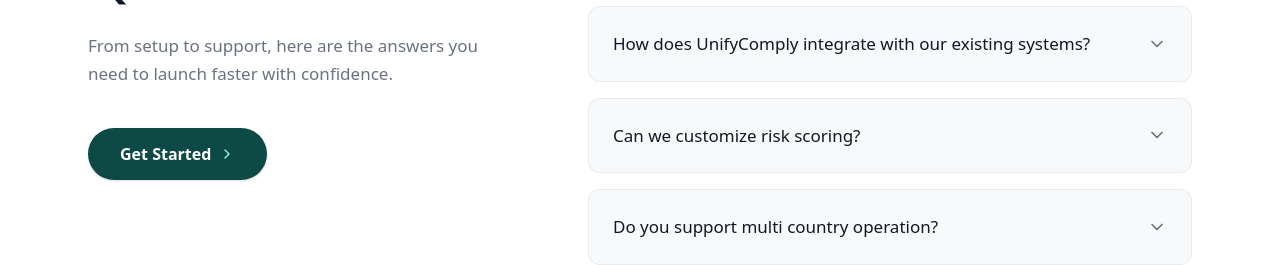
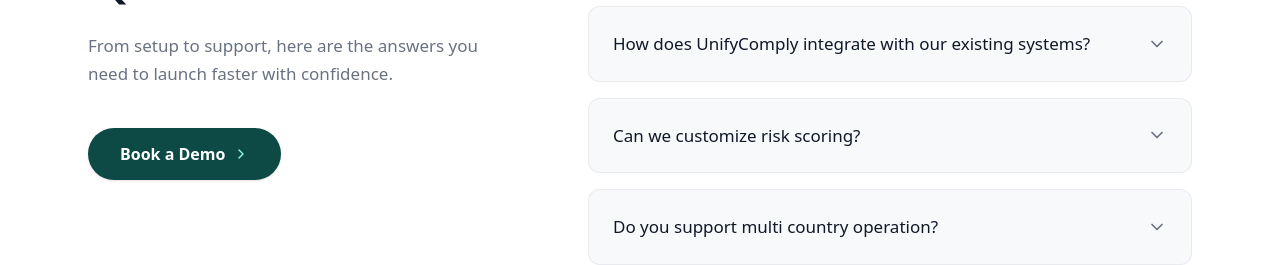
Before and after one commit to dsparrowm/unifycomply, a Next.js app: page / in a window 1280 px wide. Shown: the part 6960-7225 px from the top of the page. Built offline with nearby package versions, Linux system fonts and the light colour scheme.

Commit message:
added calendry link for other cTA buttons

```diff
--- a/src/components/layout/Navbar.tsx
+++ b/src/components/layout/Navbar.tsx
@@ -8,6 +8,7 @@
 
 export default function Navbar() {
     const [scrolled, setScrolled] = useState(false);
+    const demoUrl = "https://calendly.com/akinsanyaowolabi33/30min";
 
     useEffect(() => {
         const handleScroll = () => setScrolled(window.scrollY > 20);
@@ -42,7 +43,7 @@
                         <Link href="#pricing" className="relative transition-all duration-300 hover:-translate-y-0.5 hover:text-[#164e43] after:absolute after:left-0 after:-bottom-1 after:h-[2px] after:w-full after:origin-left after:scale-x-0 after:rounded-full after:bg-[#164e43] after:transition-transform after:duration-300 hover:after:scale-x-100">
                             Pricing
                         </Link>
-                        <Link href="#resources" className="relative transition-all duration-300 hover:-translate-y-0.5 hover:text-[#164e43] after:absolute after:left-0 after:-bottom-1 after:h-[2px] after:w-full after:origin-left after:scale-x-0 after:rounded-full after:bg-[#164e43] after:transition-transform after:duration-300 hover:after:scale-x-100">
+                        <Link href="#faq" className="relative transition-all duration-300 hover:-translate-y-0.5 hover:text-[#164e43] after:absolute after:left-0 after:-bottom-1 after:h-[2px] after:w-full after:origin-left after:scale-x-0 after:rounded-full after:bg-[#164e43] after:transition-transform after:duration-300 hover:after:scale-x-100">
                             Resources
                         </Link>
                         <Link href="#contact" className="relative transition-all duration-300 hover:-translate-y-0.5 hover:text-[#164e43] after:absolute after:left-0 after:-bottom-1 after:h-[2px] after:w-full after:origin-left after:scale-x-0 after:rounded-full after:bg-[#164e43] after:transition-transform after:duration-300 hover:after:scale-x-100">
@@ -54,6 +55,7 @@
                         <Button
                             size="lg"
                             className="hidden font-semibold sm:inline-flex"
+                            onClick={() => window.open(demoUrl, "_blank", "noopener,noreferrer")}
                         >
                             Book a Demo
                         </Button>
--- a/src/components/sections/FAQ.tsx
+++ b/src/components/sections/FAQ.tsx
@@ -36,6 +36,7 @@
 export default function FAQ() {
     const [openIndex, setOpenIndex] = useState<number | null>(0);
     const containerRef = useRef<HTMLDivElement>(null);
+    const demoUrl = "https://calendly.com/akinsanyaowolabi33/30min";
 
     useGSAP(() => {
         const tl = gsap.timeline({
@@ -80,9 +81,14 @@
                             From setup to support, here are the answers you need to launch faster with confidence.
                         </p>
 
-                        <button className="flex cursor-pointer items-center gap-2 rounded-full bg-[#0d4a45] px-8 py-3.5 font-semibold text-white shadow-sm transition-all duration-300 ease-out hover:-translate-y-0.5 hover:bg-[#093531] hover:shadow-[0_16px_30px_rgba(13,74,69,0.22)] active:scale-[0.98]">
-                            Get Started <ChevronRight className="w-4 h-4 text-teal-200" />
-                        </button>
+                        <a
+                            href={demoUrl}
+                            target="_blank"
+                            rel="noopener noreferrer"
+                            className="flex cursor-pointer items-center gap-2 rounded-full bg-[#0d4a45] px-8 py-3.5 font-semibold text-white shadow-sm transition-all duration-300 ease-out hover:-translate-y-0.5 hover:bg-[#093531] hover:shadow-[0_16px_30px_rgba(13,74,69,0.22)] active:scale-[0.98]"
+                        >
+                            Book a Demo <ChevronRight className="w-4 h-4 text-teal-200" />
+                        </a>
                     </div>
 
                     {/* Right Column - Accordion */}
--- a/src/components/sections/FeaturesGrid.tsx
+++ b/src/components/sections/FeaturesGrid.tsx
@@ -75,6 +75,7 @@
 
     return (
         <section
+            id="products"
             ref={sectionRef}
             className="relative isolate overflow-hidden bg-[linear-gradient(180deg,#f7f8f6_0%,#f7f8f6_70%,#edf4f3_100%)] py-28"
         >
--- a/src/components/sections/Footer.tsx
+++ b/src/components/sections/Footer.tsx
@@ -3,9 +3,11 @@
 import { Facebook, Linkedin, Instagram, Send } from "lucide-react";
 import Image from "next/image";
 
+const demoUrl = "https://calendly.com/akinsanyaowolabi33/30min";
+
 export default function Footer() {
     return (
-        <footer className="bg-white pt-24 pb-8">
+        <footer id="contact" className="bg-white pt-24 pb-8">
             <div className="container mx-auto px-6 max-w-6xl">
 
                 {/* CTO Block */}
@@ -22,9 +24,14 @@
                         <p className="text-[#a3a6a4] text-lg mb-10 max-w-lg leading-relaxed">
                             Join financial companies using UnifyComply to onboard customers faster while staying fully compliant.
                         </p>
-                        <button className="cursor-pointer rounded-full bg-white px-8 py-3.5 text-[15px] font-semibold text-[#242625] shadow-sm transition-all duration-300 ease-out hover:-translate-y-0.5 hover:bg-gray-100 hover:shadow-[0_16px_30px_rgba(0,0,0,0.18)] active:scale-[0.98]">
+                        <a
+                            href={demoUrl}
+                            target="_blank"
+                            rel="noopener noreferrer"
+                            className="cursor-pointer rounded-full bg-white px-8 py-3.5 text-[15px] font-semibold text-[#242625] shadow-sm transition-all duration-300 ease-out hover:-translate-y-0.5 hover:bg-gray-100 hover:shadow-[0_16px_30px_rgba(0,0,0,0.18)] active:scale-[0.98]"
+                        >
                             Request a Demo
-                        </button>
+                        </a>
                     </div>
                 </div>
 
```
